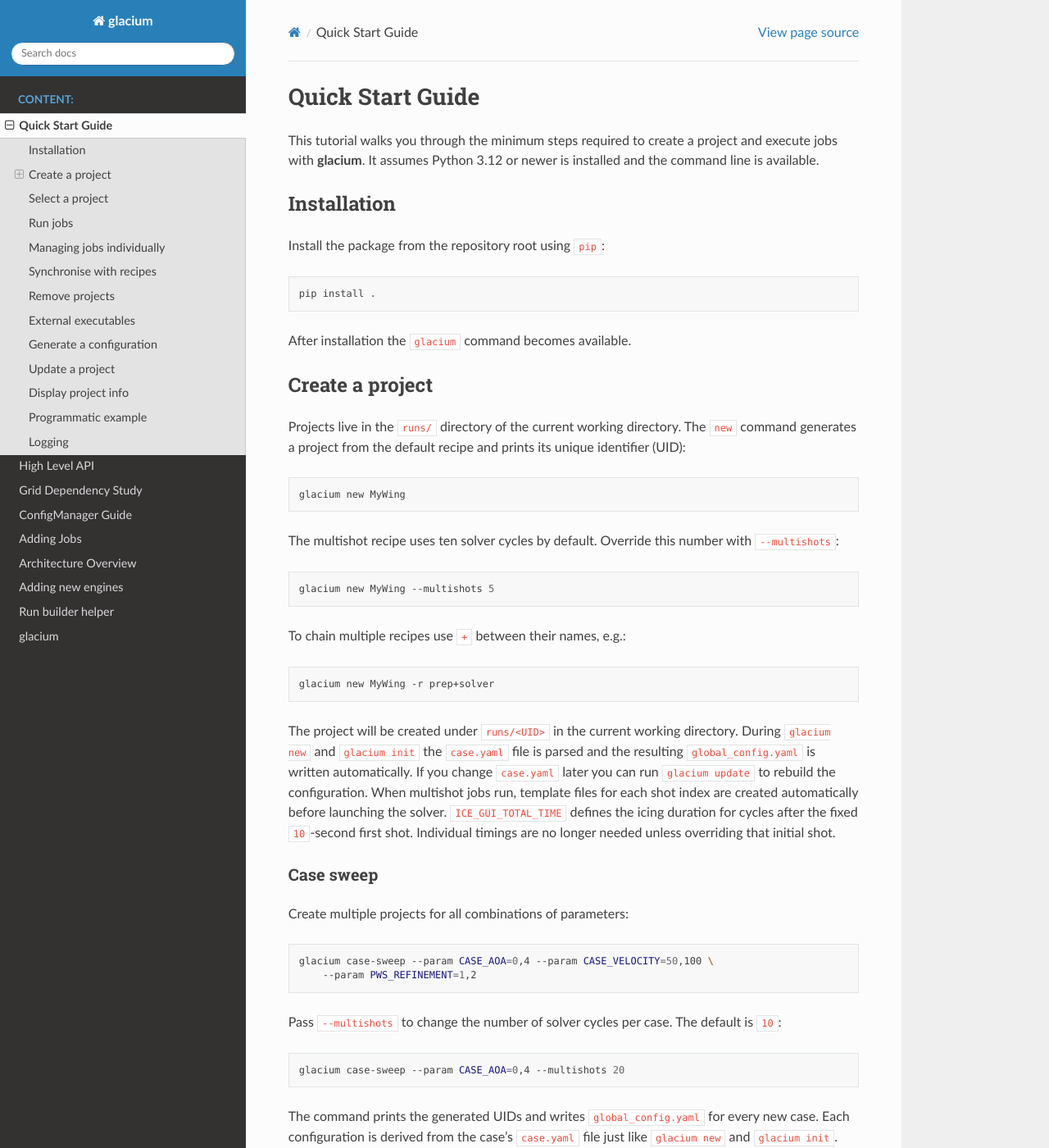
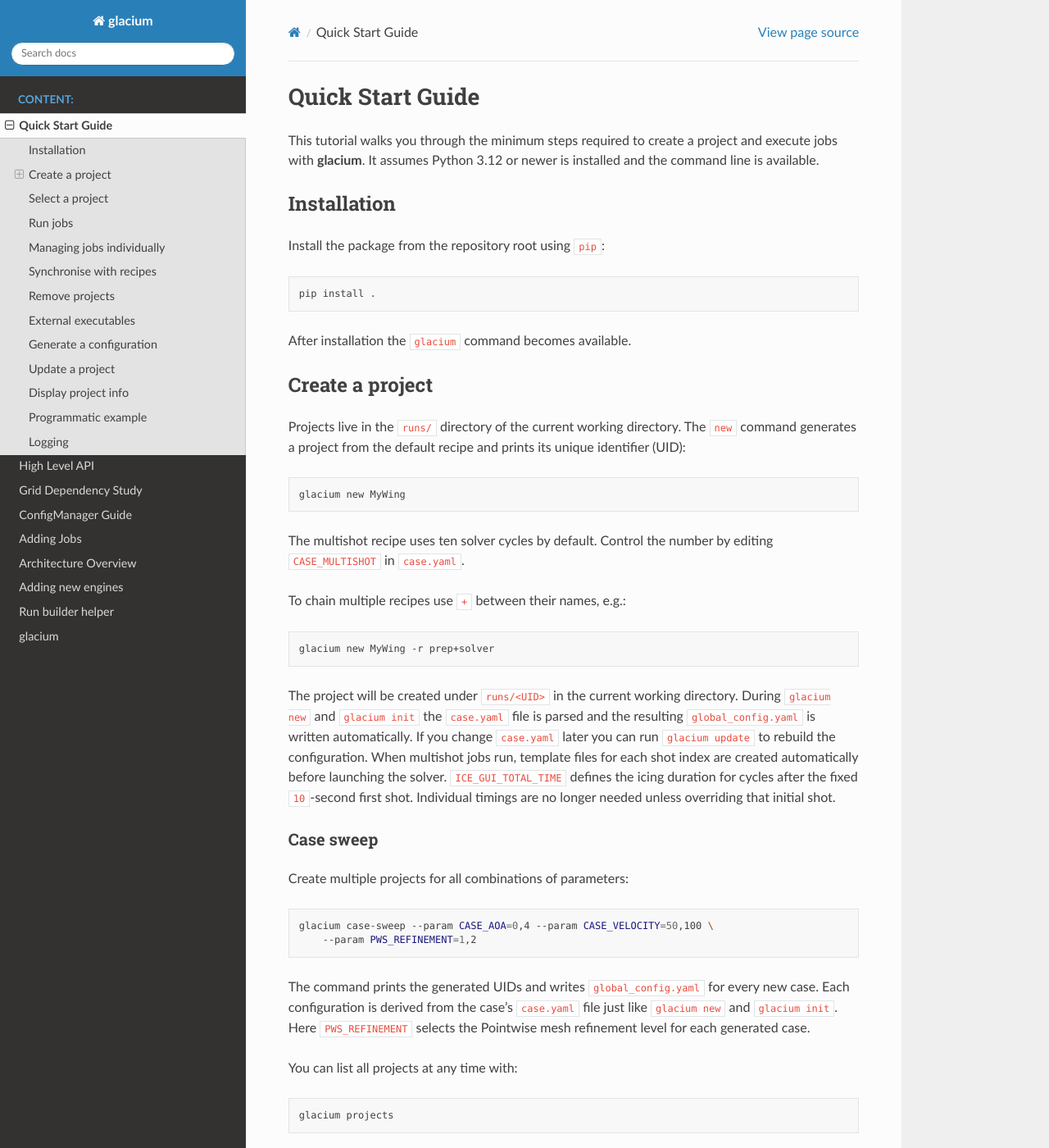
Before and after one commit to fledit-sh/glacium-repo, a Sphinx documentation site: the page built from docs/quick_start.rst, in a window 1280 px wide and 1400 px high. Shown: the whole window at 82% size. Built offline with Sphinx 7.4.7 and the Read the Docs theme 3.1.0, drawn with Linux system fonts in a browser that asks for light colours.

Commit message:
Remove multishot count parameter

```diff
--- a/docs/quick_start.rst
+++ b/docs/quick_start.rst
@@ -26,12 +26,8 @@
 
    glacium new MyWing
 
-The multishot recipe uses ten solver cycles by default. Override this number
-with ``--multishots``:
-
-.. code-block:: bash
-
-   glacium new MyWing --multishots 5
+The multishot recipe uses ten solver cycles by default. Control the number by
+editing ``CASE_MULTISHOT`` in ``case.yaml``.
 
 To chain multiple recipes use ``+`` between their names, e.g.:
 
@@ -57,13 +53,6 @@
 
    glacium case-sweep --param CASE_AOA=0,4 --param CASE_VELOCITY=50,100 \
        --param PWS_REFINEMENT=1,2
-
-Pass ``--multishots`` to change the number of solver cycles per case. The
-default is ``10``:
-
-.. code-block:: bash
-
-   glacium case-sweep --param CASE_AOA=0,4 --multishots 20
 
 The command prints the generated UIDs and writes ``global_config.yaml``
 for every new case.  Each configuration is derived from the case's
--- a/docs/run_builder.rst
+++ b/docs/run_builder.rst
@@ -70,7 +70,7 @@
        Project("runs")
        .name("demo")
        .set("RECIPE", "multishot")
-       .set("MULTISHOT_COUNT", 3)
+       .set("CASE_MULTISHOT", [1, 1, 1])
        .add_job("POINTWISE_MESH2")
        .preview()
        .create()
```
Also changed, not shown: README.md (+3 -14 lines), 11 other files.
